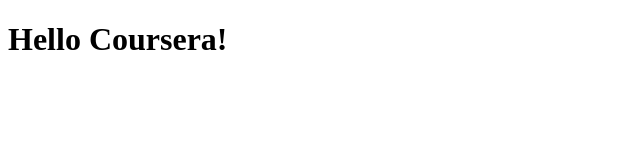
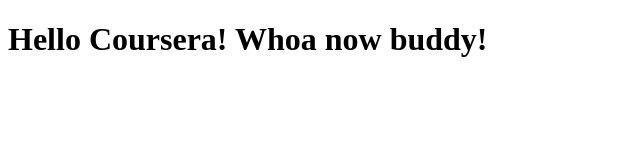
Before and after one commit to Goondrious/coursera-test, a plain HTML site: page site/index.html in a window 1280 px wide. Shown: the whole page, without its empty margins (0-640 px from the left). Drawn offline with Linux system fonts and the light colour scheme.

Commit message:
second commit

```diff
--- a/site/index.html
+++ b/site/index.html
@@ -4,6 +4,6 @@
 	<title>Hello Coursera!</title>
 </head>
 <body>
-<h1> Hello Coursera!</h1>
+<h1> Hello Coursera! Whoa now buddy!</h1>
 </body>
 </html>
```
